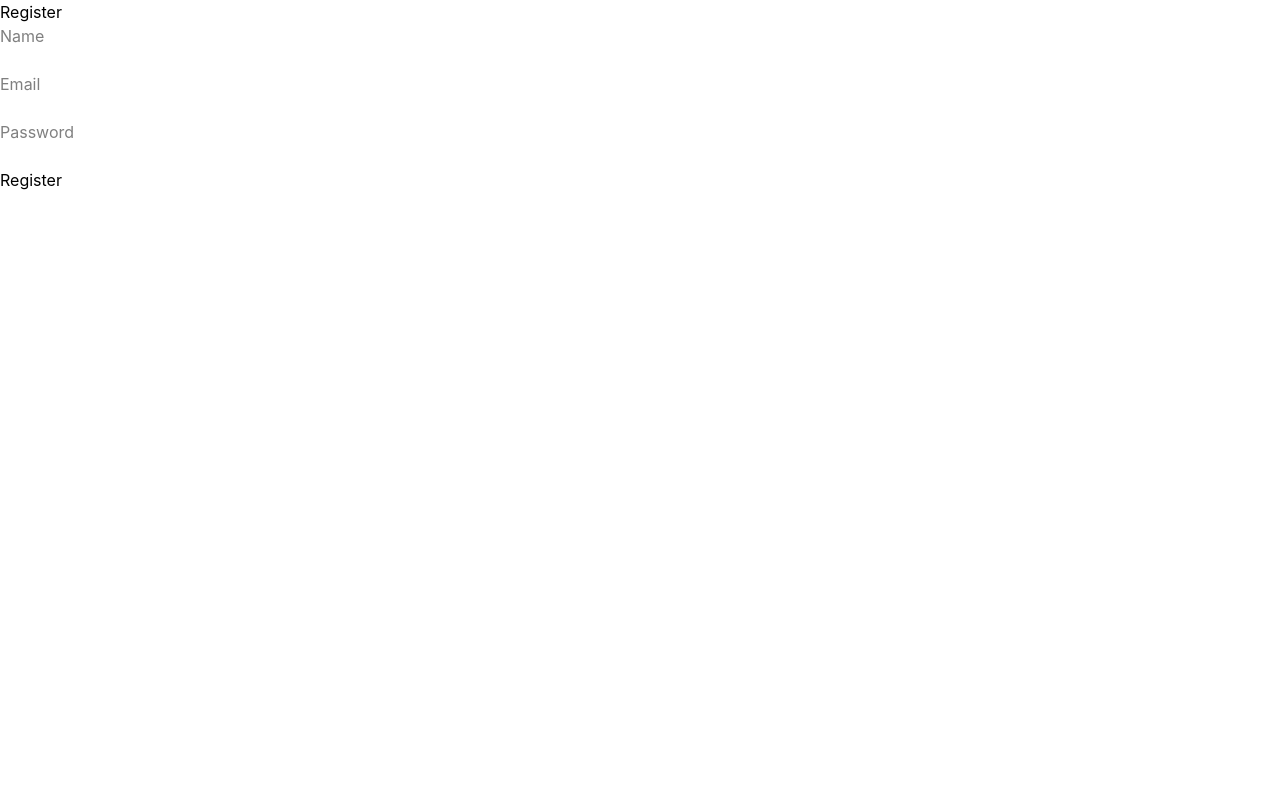
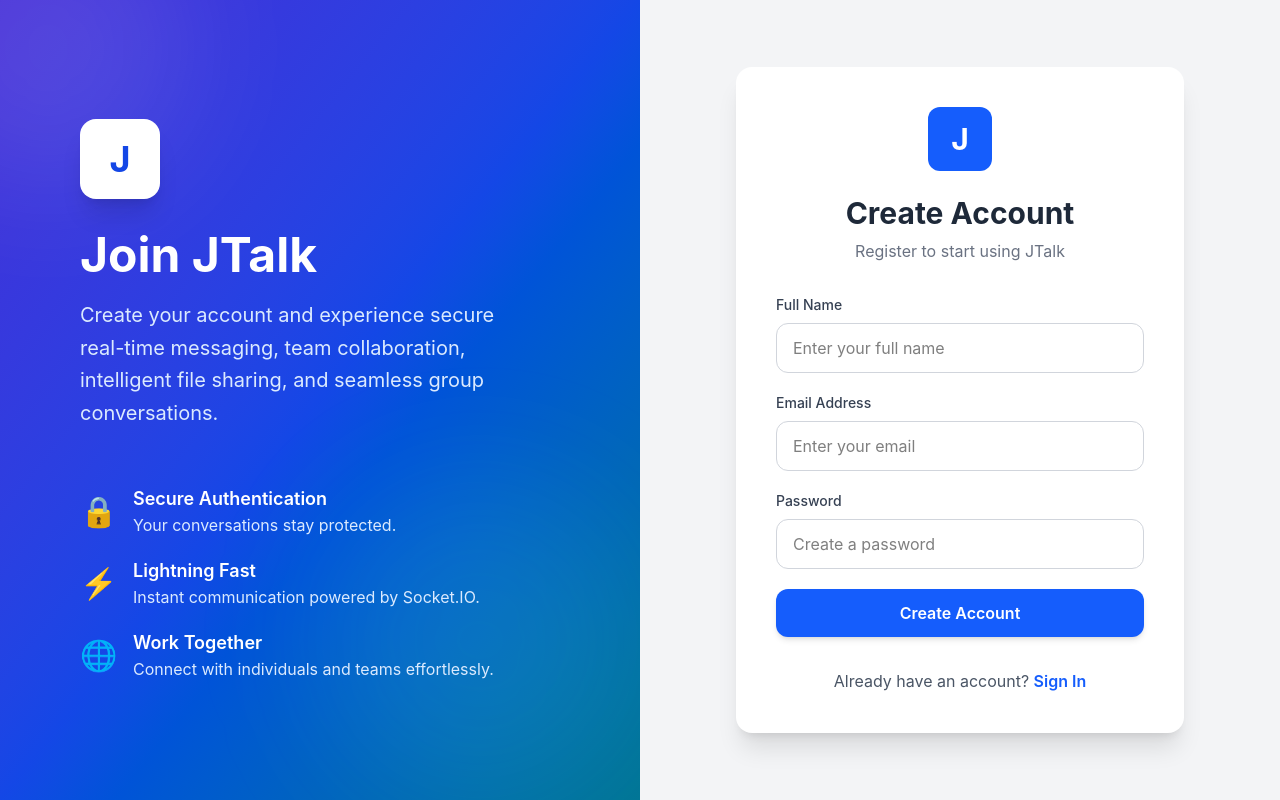
Before and after one commit to Balamurugan66-code/JTalk, a React (Vite) app in the folder client/: page /register in a window 1280 px wide. Built offline with nearby package versions, Linux system fonts and the light colour scheme.

Commit message:
almost final, login and register interface added

```diff
--- a/client/src/pages/Login.jsx
+++ b/client/src/pages/Login.jsx
@@ -1,4 +1,5 @@
 import { useState } from "react";
+import { Link } from "react-router-dom";
 import api from "../services/api";
 import { useAuth } from "../context/AuthContext";
 
@@ -24,11 +25,9 @@ export default function Login() {
       const res = await api.post("/auth/login", form);
 
       localStorage.setItem("token", res.data.token);
-
       setUser(res.data.user);
 
       alert("Login Successful");
-
       window.location.href = "/home";
     } catch (err) {
       alert(
@@ -39,34 +38,162 @@ export default function Login() {
   };
 
   return (
+    <div className="min-h-screen flex bg-gray-100">
+
+      {/* Left Side */}
+      <div className="hidden lg:flex w-1/2 bg-gradient-to-br from-blue-700 via-indigo-700 to-purple-700 text-white flex-col justify-center px-20 relative overflow-hidden">
+
+        <div className="absolute -top-24 -left-24 w-72 h-72 rounded-full bg-white/10 blur-3xl"></div>
+        <div className="absolute bottom-0 right-0 w-80 h-80 rounded-full bg-cyan-300/10 blur-3xl"></div>
+
+        <div className="relative z-10">
+
+          <div className="w-20 h-20 rounded-2xl bg-white flex items-center justify-center text-blue-700 text-4xl font-bold shadow-xl">
+            J
+          </div>
+
+          <h1 className="text-5xl font-bold mt-8">
+            JTalk
+          </h1>
+
+          <p className="text-xl text-blue-100 mt-5 leading-relaxed max-w-md">
+            A modern real-time messaging platform
+            built for seamless communication,
+            collaboration, secure file sharing and
+            group conversations.
+          </p>
+
+          <div className="mt-14 space-y-5">
+
+            <div className="flex items-center gap-4">
+              <div className="text-3xl">💬</div>
               <div>
-      <h1>Login</h1>
+                <h3 className="font-semibold text-lg">
+                  Instant Messaging
+                </h3>
+                <p className="text-blue-100">
+                  Fast and reliable real-time chat.
+                </p>
+              </div>
+            </div>
 
-      <form onSubmit={handleSubmit}>
+            <div className="flex items-center gap-4">
+              <div className="text-3xl">👥</div>
+              <div>
+                <h3 className="font-semibold text-lg">
+                  Group Collaboration
+                </h3>
+                <p className="text-blue-100">
+                  Organize discussions with teams.
+                </p>
+              </div>
+            </div>
+
+            <div className="flex items-center gap-4">
+              <div className="text-3xl">📎</div>
+              <div>
+                <h3 className="font-semibold text-lg">
+                  File Sharing
+                </h3>
+                <p className="text-blue-100">
+                  Share documents and media securely.
+                </p>
+              </div>
+            </div>
+
+          </div>
+
+        </div>
+
+      </div>
+
+      {/* Right Side */}
+
+      <div className="flex-1 flex items-center justify-center p-8">
+
+        <div className="w-full max-w-md bg-white rounded-2xl shadow-xl p-10">
+
+          <div className="text-center">
+
+            <div className="mx-auto w-16 h-16 rounded-xl bg-blue-600 text-white flex items-center justify-center text-3xl font-bold">
+              J
+            </div>
+
+            <h2 className="mt-6 text-3xl font-bold text-gray-800">
+              Welcome Back
+            </h2>
+
+            <p className="mt-2 text-gray-500">
+              Sign in to continue to JTalk
+            </p>
+
+          </div>
+
+          <form
+            onSubmit={handleSubmit}
+            className="mt-8 space-y-5"
+          >
+
+            <div>
+
+              <label className="block text-sm font-medium text-gray-700 mb-2">
+                Email Address
+              </label>
+
               <input
                 type="email"
                 name="email"
-          placeholder="Email"
+                placeholder="Enter your email"
                 onChange={handleChange}
+                required
+                className="w-full border border-gray-300 rounded-xl px-4 py-3 outline-none focus:ring-2 focus:ring-blue-500 focus:border-transparent"
               />
 
-        <br />
-        <br />
+            </div>
+
+            <div>
+
+              <label className="block text-sm font-medium text-gray-700 mb-2">
+                Password
+              </label>
 
               <input
                 type="password"
                 name="password"
-          placeholder="Password"
+                placeholder="Enter your password"
                 onChange={handleChange}
+                required
+                className="w-full border border-gray-300 rounded-xl px-4 py-3 outline-none focus:ring-2 focus:ring-blue-500 focus:border-transparent"
               />
 
-        <br />
-        <br />
+            </div>
 
-        <button type="submit">
-          Login
+            <button
+              type="submit"
+              className="w-full bg-blue-600 hover:bg-blue-700 transition text-white font-semibold py-3 rounded-xl shadow-md"
+            >
+              Sign In
             </button>
+
           </form>
+
+          <p className="text-center text-gray-600 mt-8">
+
+            Don't have an account?{" "}
+
+            <Link
+              to="/register"
+              className="text-blue-600 font-semibold hover:underline"
+            >
+              Create Account
+            </Link>
+
+          </p>
+
+        </div>
+
+      </div>
+
     </div>
   );
 }
--- a/client/src/pages/Register.jsx
+++ b/client/src/pages/Register.jsx
@@ -1,4 +1,5 @@
 import { useState } from "react";
+import { Link } from "react-router-dom";
 import api from "../services/api";
 import { useAuth } from "../context/AuthContext";
 
@@ -40,44 +41,182 @@ export default function Register() {
   };
 
   return (
+    <div className="min-h-screen flex bg-gray-100">
+
+      {/* Left Side */}
+
+      <div className="hidden lg:flex w-1/2 bg-gradient-to-br from-indigo-700 via-blue-700 to-cyan-700 text-white flex-col justify-center px-20 relative overflow-hidden">
+
+        <div className="absolute -top-24 -left-24 w-72 h-72 rounded-full bg-white/10 blur-3xl"></div>
+        <div className="absolute bottom-0 right-0 w-80 h-80 rounded-full bg-cyan-300/10 blur-3xl"></div>
+
+        <div className="relative z-10">
+
+          <div className="w-20 h-20 rounded-2xl bg-white flex items-center justify-center text-blue-700 text-4xl font-bold shadow-xl">
+            J
+          </div>
+
+          <h1 className="text-5xl font-bold mt-8">
+            Join JTalk
+          </h1>
+
+          <p className="text-xl text-blue-100 mt-5 leading-relaxed max-w-md">
+            Create your account and experience
+            secure real-time messaging, team
+            collaboration, intelligent file sharing,
+            and seamless group conversations.
+          </p>
+
+          <div className="mt-14 space-y-5">
+
+            <div className="flex items-center gap-4">
+              <div className="text-3xl">🔒</div>
               <div>
-      <h1>Register</h1>
+                <h3 className="font-semibold text-lg">
+                  Secure Authentication
+                </h3>
+                <p className="text-blue-100">
+                  Your conversations stay protected.
+                </p>
+              </div>
+            </div>
 
-      <form onSubmit={handleSubmit}>
+            <div className="flex items-center gap-4">
+              <div className="text-3xl">⚡</div>
+              <div>
+                <h3 className="font-semibold text-lg">
+                  Lightning Fast
+                </h3>
+                <p className="text-blue-100">
+                  Instant communication powered by
+                  Socket.IO.
+                </p>
+              </div>
+            </div>
+
+            <div className="flex items-center gap-4">
+              <div className="text-3xl">🌐</div>
+              <div>
+                <h3 className="font-semibold text-lg">
+                  Work Together
+                </h3>
+                <p className="text-blue-100">
+                  Connect with individuals and teams
+                  effortlessly.
+                </p>
+              </div>
+            </div>
+
+          </div>
+
+        </div>
+
+      </div>
+
+      {/* Right Side */}
+
+      <div className="flex-1 flex items-center justify-center p-8">
+
+        <div className="w-full max-w-md bg-white rounded-2xl shadow-xl p-10">
+
+          <div className="text-center">
+
+            <div className="mx-auto w-16 h-16 rounded-xl bg-blue-600 text-white flex items-center justify-center text-3xl font-bold">
+              J
+            </div>
+
+            <h2 className="mt-6 text-3xl font-bold text-gray-800">
+              Create Account
+            </h2>
+
+            <p className="mt-2 text-gray-500">
+              Register to start using JTalk
+            </p>
+
+          </div>
+
+          <form
+            onSubmit={handleSubmit}
+            className="mt-8 space-y-5"
+          >
+
+            <div>
+
+              <label className="block text-sm font-medium text-gray-700 mb-2">
+                Full Name
+              </label>
+
               <input
                 type="text"
                 name="name"
-          placeholder="Name"
+                placeholder="Enter your full name"
                 onChange={handleChange}
+                required
+                className="w-full border border-gray-300 rounded-xl px-4 py-3 outline-none focus:ring-2 focus:ring-blue-500 focus:border-transparent"
               />
 
-        <br />
-        <br />
+            </div>
+
+            <div>
+
+              <label className="block text-sm font-medium text-gray-700 mb-2">
+                Email Address
+              </label>
 
               <input
                 type="email"
                 name="email"
-          placeholder="Email"
+                placeholder="Enter your email"
                 onChange={handleChange}
+                required
+                className="w-full border border-gray-300 rounded-xl px-4 py-3 outline-none focus:ring-2 focus:ring-blue-500 focus:border-transparent"
               />
 
-        <br />
-        <br />
+            </div>
+
+            <div>
+
+              <label className="block text-sm font-medium text-gray-700 mb-2">
+                Password
+              </label>
 
               <input
                 type="password"
                 name="password"
-          placeholder="Password"
+                placeholder="Create a password"
                 onChange={handleChange}
+                required
+                className="w-full border border-gray-300 rounded-xl px-4 py-3 outline-none focus:ring-2 focus:ring-blue-500 focus:border-transparent"
               />
 
-        <br />
-        <br />
+            </div>
 
-        <button type="submit">
-          Register
+            <button
+              type="submit"
+              className="w-full bg-blue-600 hover:bg-blue-700 transition text-white font-semibold py-3 rounded-xl shadow-md"
+            >
+              Create Account
             </button>
+
           </form>
+
+          <p className="text-center text-gray-600 mt-8">
+
+            Already have an account?{" "}
+
+            <Link
+              to="/login"
+              className="text-blue-600 font-semibold hover:underline"
+            >
+              Sign In
+            </Link>
+
+          </p>
+
+        </div>
+
+      </div>
+
     </div>
   );
 }
```
Lines whose indentation alone changed are shown as unchanged.
